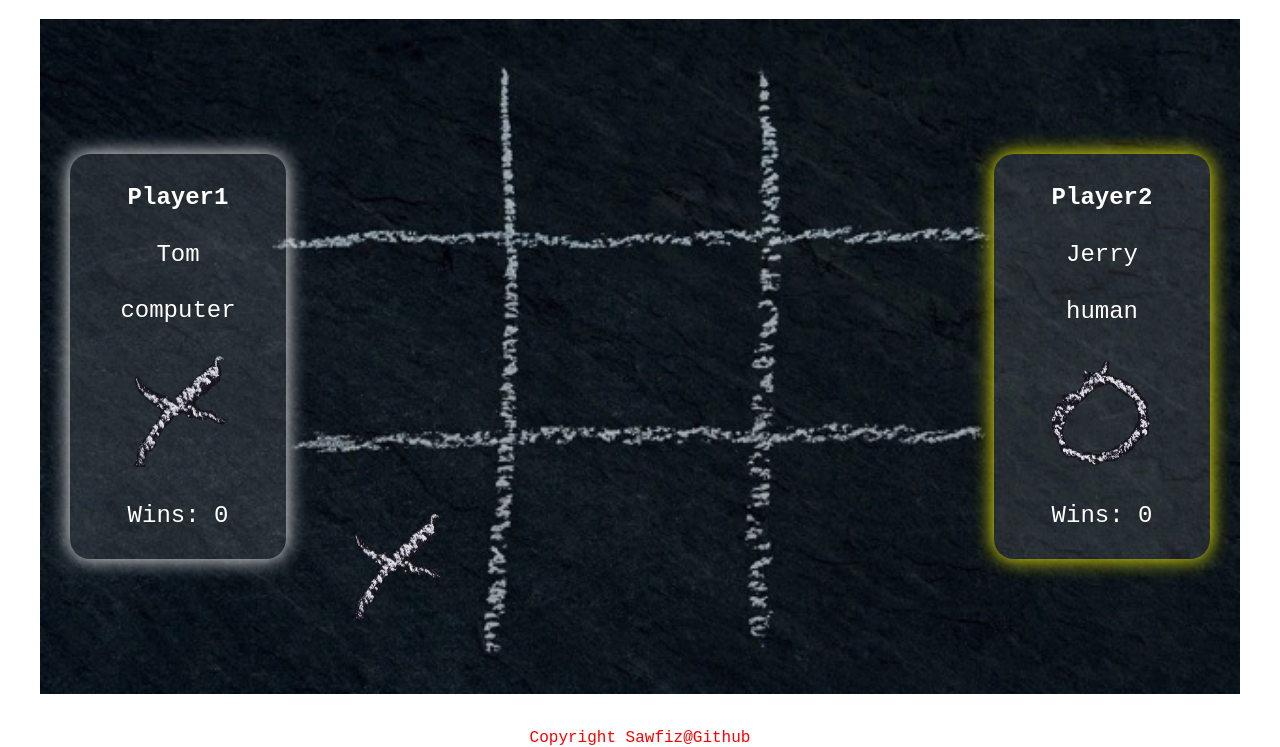
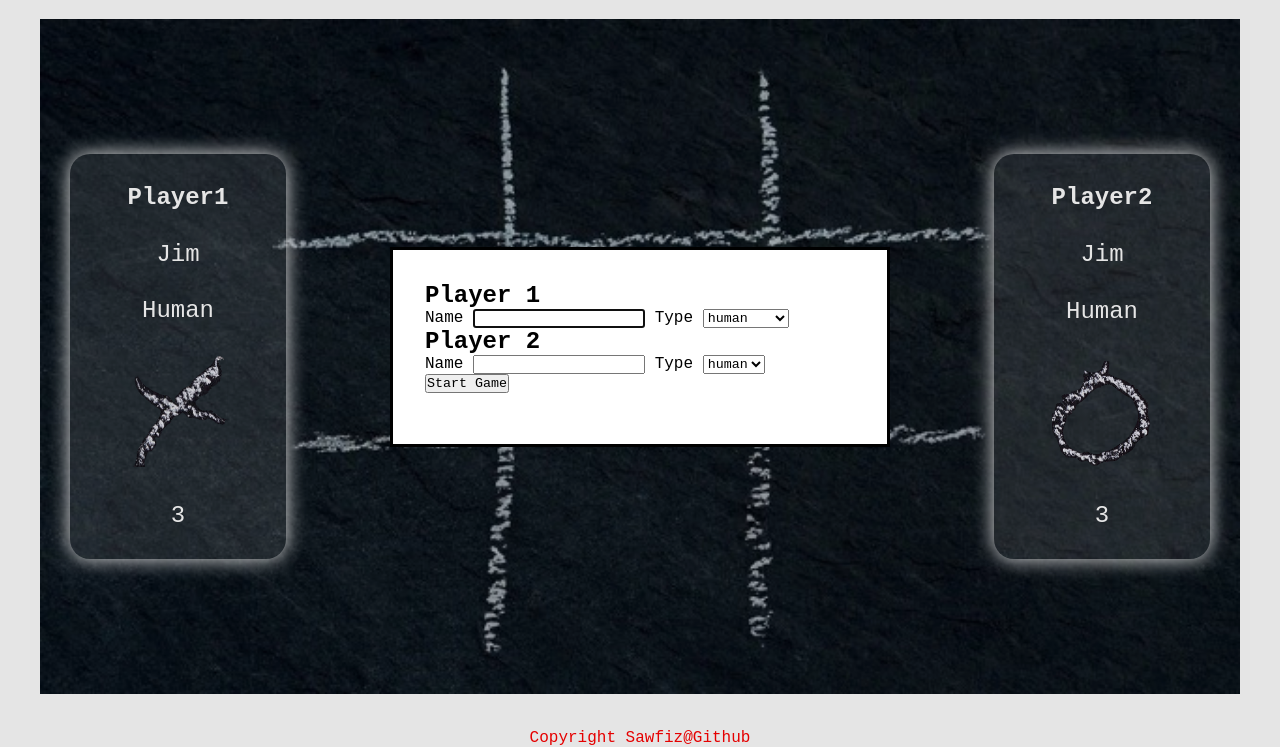
Before and after one commit to sawfiz/Tic-Tac-Toe, a website: page index.html in a window 1280 px wide. Shown: the part 53-800 px from the top of the page. Drawn offline with Linux system fonts and the light colour scheme.

Commit message:
Add game setup modal, allow selection of computer player

```diff
--- a/index.html
+++ b/index.html
@@ -30,6 +30,33 @@
         </div>
     </div>
     <footer>Copyright Sawfiz@Github</footer>
+
+    <dialog class="modal">
+        <div class="game-setup">
+
+            <form action="">
+                <h2>Player 1</h2>
+                <label for="player1-name">Name</label>
+                <input type="text" name="player1-name" id="player1-name-input">
+                <label for="player1-type">Type</label>
+                <select name="player1-type" id="player1-type-input">
+                    <option value="human">human</option>
+                    <option value="computer">computer</option>
+                </select>
+                <h2>Player 2</h2>
+                <label for="player2-name">Name</label>
+                <input type="text" name="player2-name" id="player2-name-input">
+                <label for="player2-type">Type</label>
+                <select name="player2-type" id="player2-type-input">
+                    <option value="human">human</option>
+                </select>
+                <br>
+                <button type="submit" id="start-game">Start Game</button>
+            </form>
+        </div>
+    </dialog>
+
+
     <script src="index.js"></script>
 </body>
 
--- a/index.js
+++ b/index.js
@@ -263,6 +263,18 @@ const gameController = (() => {
   return { newGame };
 })();
 
-gameController.newGame();
+const modalEl = document.querySelector('.modal');
+const startBtn = document.querySelector('#start-game');
+const player1TypeInputEl = document.querySelector('#player1-type-input');
+modalEl.showModal();
+startBtn.addEventListener('click', (e) => {
+  e.preventDefault();
+  console.log(player1TypeInputEl.value);
+
+  player1.type = player1TypeInputEl.value;
+  modalEl.close();
+  gameController.newGame();
+});
+
 
 // TODO:
--- a/style.css
+++ b/style.css
@@ -98,6 +98,17 @@ h1 {
     width: 60%;
 }
 
+dialog {
+    position: absolute;
+    top: 50%;
+    left: 50%;
+    transform: translate(-50%, -50%);
+    width: 500px;
+    height: 200px;
+    padding: 2rem;
+}
+
+
 footer {
     color: red;
 }
```
